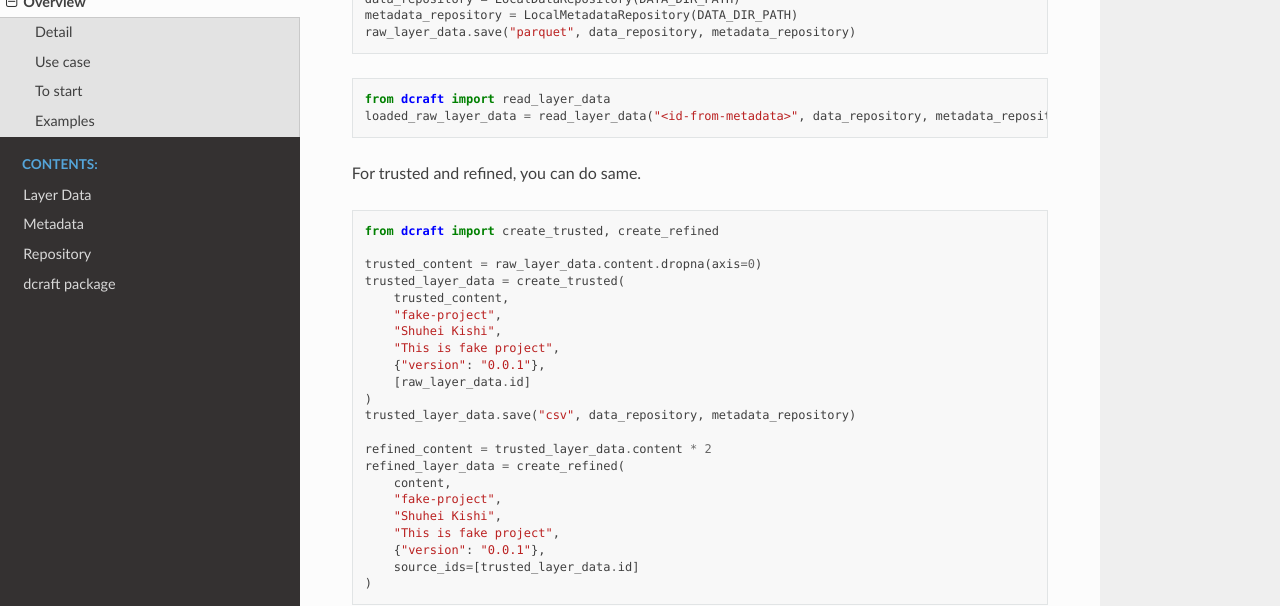
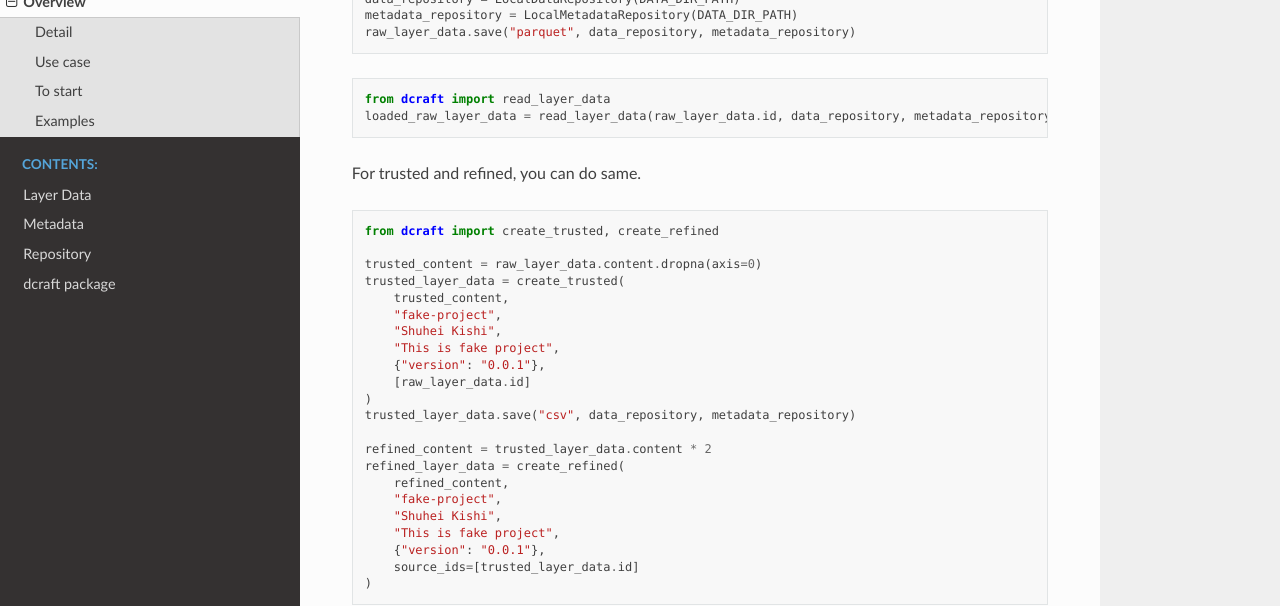
Before and after one commit to marubontan/dcraft, a Sphinx documentation site: the page built from docs/source/overview.rst, in a window 1280 px wide and 900 px high, scrolled down 1296 px. Shown: the part 151-757 px from the top of the window. Built offline with Sphinx 7.4.7 and the Read the Docs theme 2.0.0, drawn with Linux system fonts in a browser that asks for light colours.

```diff
--- a/docs/source/overview.rst
+++ b/docs/source/overview.rst
@@ -77,7 +77,7 @@ This example stores metadata and data on the local file system.
 .. code-block:: python
 
     from dcraft import read_layer_data
-    loaded_raw_layer_data = read_layer_data("<id-from-metadata>", data_repository, metadata_repository)
+    loaded_raw_layer_data = read_layer_data(raw_layer_data.id, data_repository, metadata_repository)
 
 
 For trusted and refined, you can do same.
@@ -99,7 +99,7 @@ For trusted and refined, you can do same.
 
     refined_content = trusted_layer_data.content * 2
     refined_layer_data = create_refined(
-        content,
+        refined_content,
         "fake-project",
         "Shuhei Kishi",
         "This is fake project",
```
Also changed, not shown: docs/source/code_generated/dcraft.interface.metadata.rst (+8 -0 lines).
